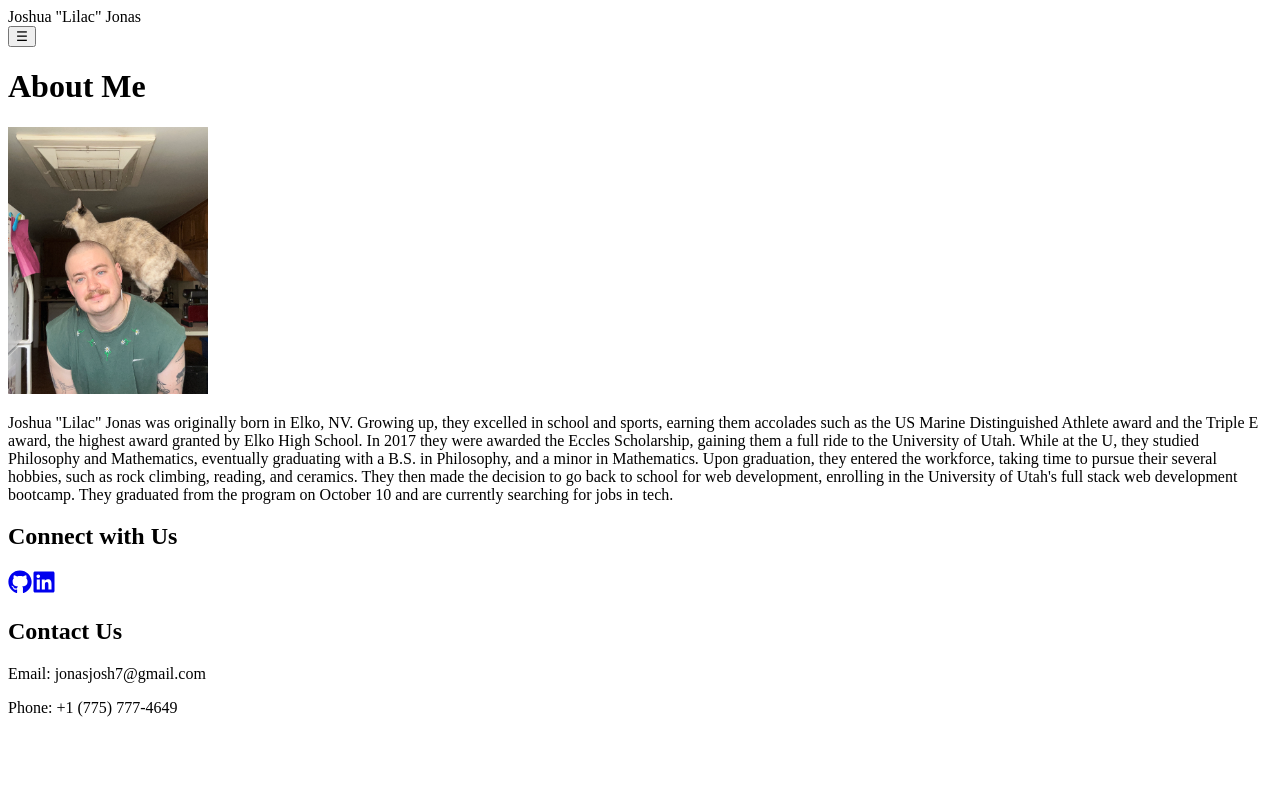
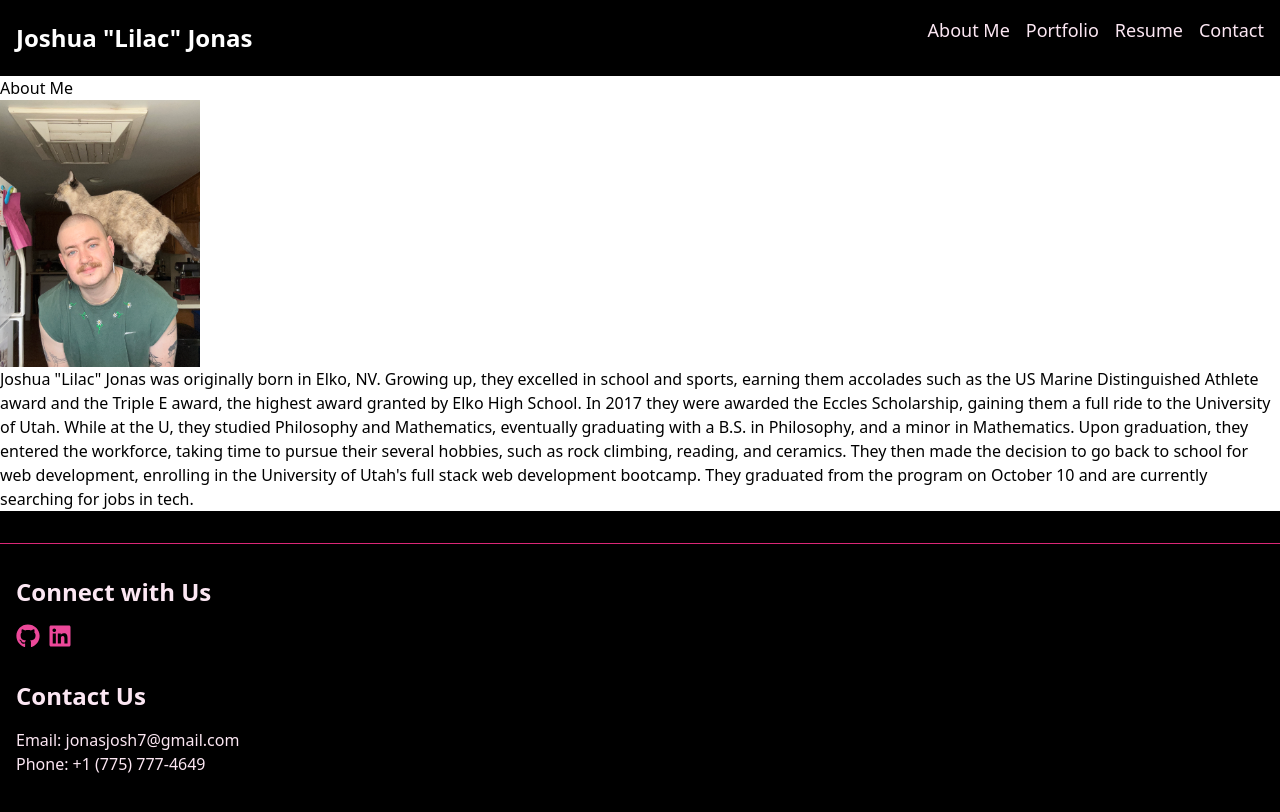
Before and after one commit to lilac27/Portfolio, a React (Create React App) app: page / in a window 1280 px wide. Shown: the top 812 px of the page. Built offline with nearby package versions, Linux system fonts and the light colour scheme.

Commit message:
working on styling

```diff
--- a/package.json
+++ b/package.json
@@ -11,7 +11,6 @@
         "react-icons": "^4.1.0",
         "react-router-dom": "^6.16.0",
         "react-scripts": "5.0.1",
-        "tailwindcss": "^3.3.3",
         "web-vitals": "^0.2.4"
     },
     "scripts": {
@@ -37,5 +36,8 @@
             "last 1 firefox version",
             "last 1 safari version"
         ]
+    },
+    "devDependencies": {
+        "tailwindcss": "^3.3.3"
     }
 }
--- a/src/App.css
+++ b/src/App.css
@@ -1,3 +1,20 @@
+@import 'tailwindcss/base';
+@import 'tailwindcss/components';
+@import 'tailwindcss/utilities';
+
+/* Adjusted mobile menu */
+.mobile-menu {
+  position: fixed;
+  top: 0;
+  right: 0;
+  width: 20%;
+  max-width: 300px; /* Adjust width as needed */
+  background-color: gray; /* Change background color */
+  z-index: 100; /* Ensure it's above other elements */
+  padding: 20px;
+  /* Other necessary styles */
+}
+
 .profile-picture {
   width: 200px; /* Adjust the width as needed */
   height: auto; /* Maintain aspect ratio */
@@ -6,3 +23,7 @@
 .menu-link {
   margin-right: 1rem;
 }
+
+.navbar {
+  background-color: black;
+}
--- a/src/components/Navbar.js
+++ b/src/components/Navbar.js
@@ -1,42 +1,64 @@
 import React, { useState } from 'react';
 import { Link } from 'react-router-dom';
 import '../App.css';
+
 
 function Navbar() {
   const [isOpen, setIsOpen] = useState(false);
 
   const toggleMenu = () => {
-    setIsOpen(!isOpen);
+    setIsOpen(prevState => !prevState); // Toggle the isOpen state
   };
 
   const closeMenu = () => {
     setIsOpen(false);
   };
 
+    // Close the menu when a menu item is clicked
+  const handleMenuItemClick = () => {
+    closeMenu();
+  };
+
+
 
   return (
-    <nav className='flex justify-between items-center p-4'>
-        <span className='text-pink-600 font-bold'>Joshua "Lilac" Jonas</span>
-      <div className='md:hidden'>
-        <button onClick={toggleMenu} className='text-2xl'>
-          &#9776;
+    <nav className='flex justify-between items-center p-4 navbar'>
+      <span className='text-white text-2xl font-bold'>Joshua "Lilac" Jonas</span>
+      <div className='hidden md:flex text-lg space-x-4 text-pink-100'>
+        <Link to='/' onClick={closeMenu} className='mb-4'>
+          About Me
+        </Link>
+        <Link to='/portfolio' onClick={closeMenu} className='mb-4'>
+          Portfolio
+        </Link>
+        <Link to='/resume' onClick={closeMenu} className='mb-4'>
+          Resume
+        </Link>
+        <Link to='/contact' onClick={closeMenu} className='mb-4'>
+          Contact
+        </Link>
+      </div>
+      <div className='md:hidden dropdown-m text-pink-100'>
+        <button onClick={toggleMenu} className='text-2xl text-pink-500'>
+          {isOpen ? 'x' : '☰'}
         </button>
       </div>
       {isOpen && (
-        <div className='md:hidden fixed inset-0 bg-black z-10'>
-          <div className='flex flex-col items-center pt-20'>
-            <Link to='/' onClick={closeMenu} className='menu-link'>
+        <div className='md:hidden mobile-menu fixed z-10'>
+          <div className='flex flex-col items-center text-white bg-black'>
+            <Link to='/' onClick={handleMenuItemClick} className='menu-link'>
               About Me
             </Link>
-            <Link to='/portfolio' onClick={closeMenu} className='menu-link'>
+            <Link to='/portfolio' onClick={handleMenuItemClick} className='menu-link'>
               Portfolio
             </Link>
-            <Link to='/resume' onClick={closeMenu} className='menu-link'>
+            <Link to='/resume' onClick={handleMenuItemClick} className='menu-link'>
               Resume
             </Link>
-            <Link to='/contact' onClick={closeMenu} className='menu-link'>
+            <Link to='/contact' onClick={handleMenuItemClick} className='menu-link'>
               Contact
             </Link>
+            <button classname='text-pink-500' onClick={toggleMenu}>Close</button>
           </div>
         </div>
       )}
--- a/tailwind.config.js
+++ b/tailwind.config.js
@@ -1,6 +1,6 @@
 /** @type {import('tailwindcss').Config} */
 module.exports = {
-  content: [],
+  content: ["./src/**/*.{html,js}"],
   theme: {
     extend: {},
   },
```
Also changed, not shown: 2 other files (tests, documents, lock files or other folders).
